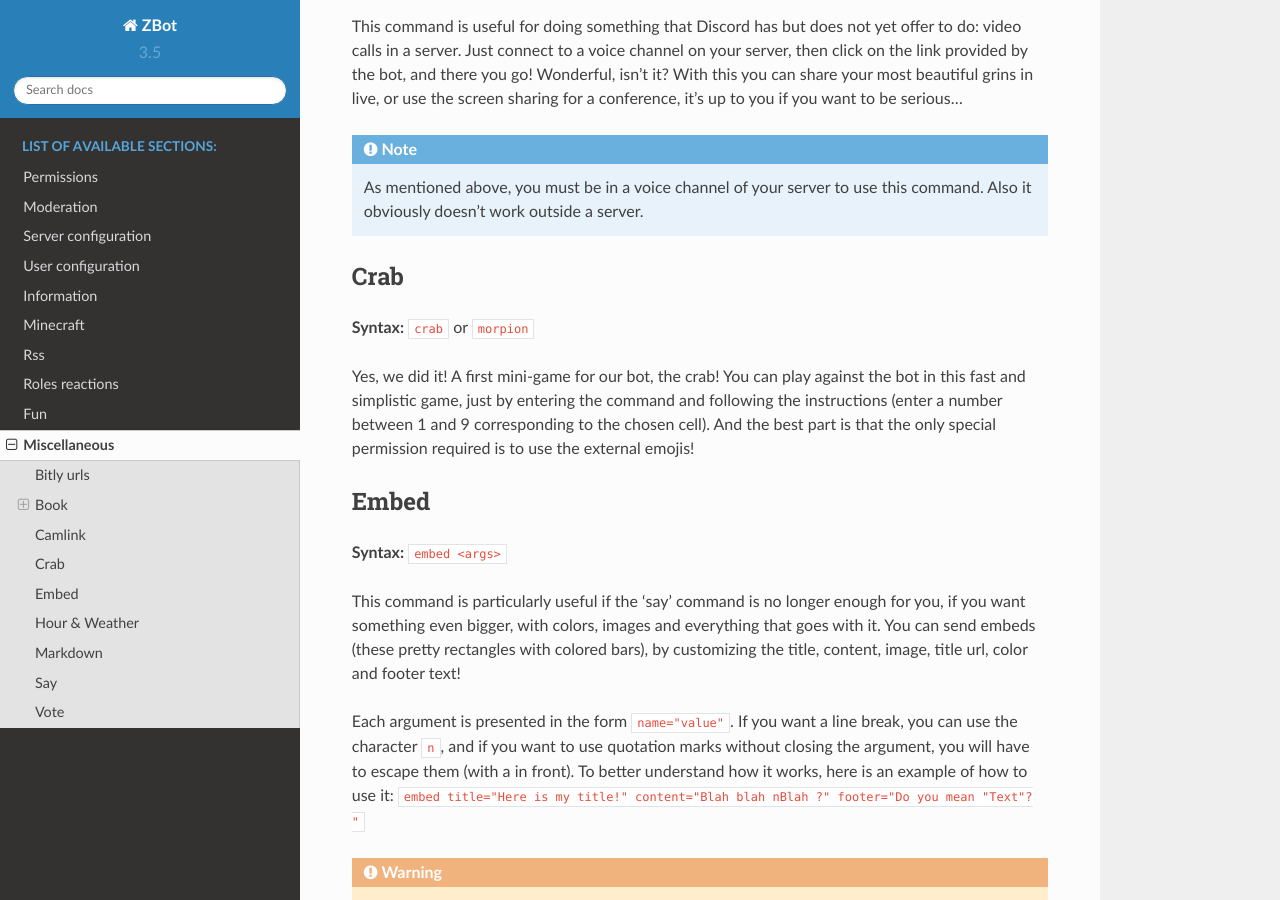
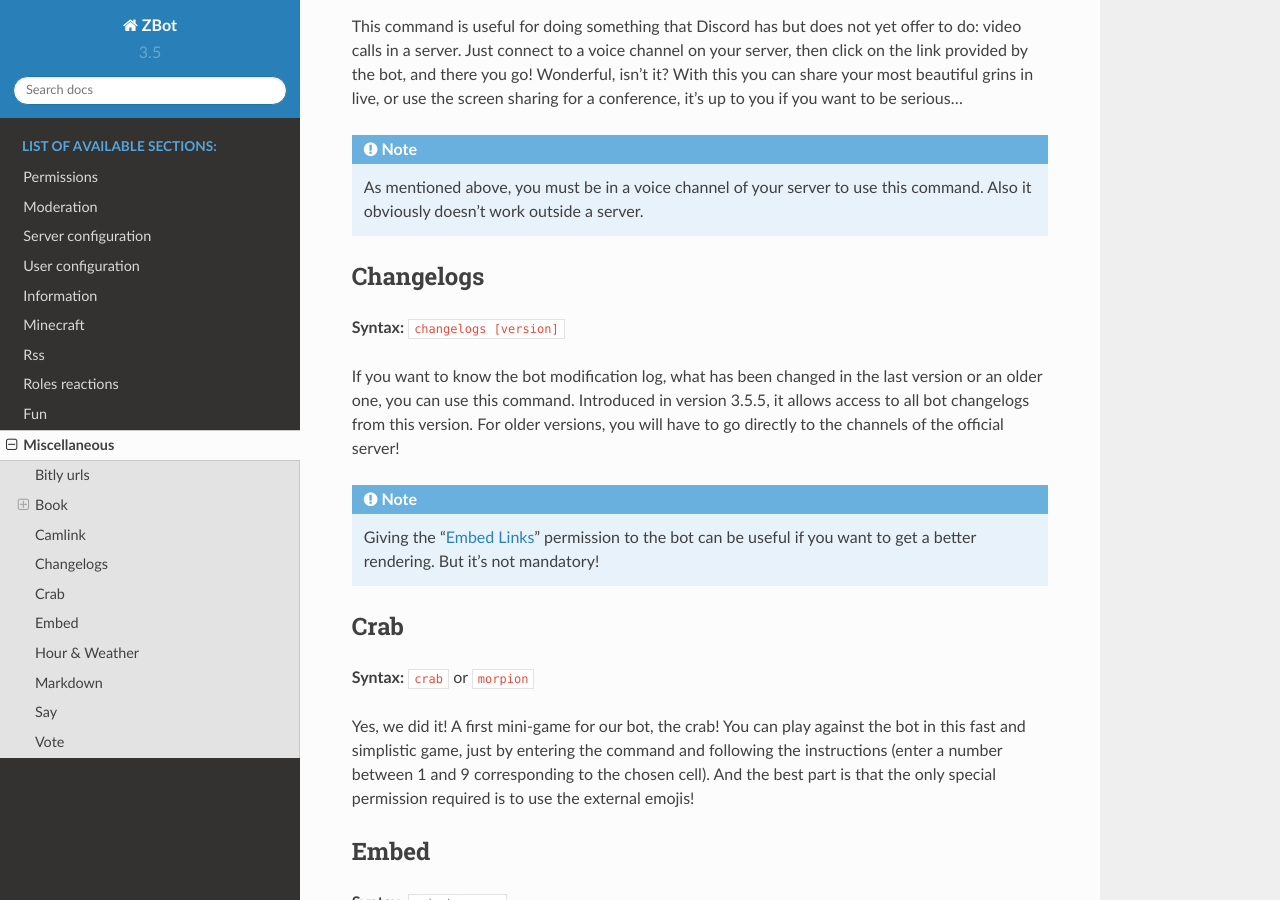
Before and after one commit to Axobot-org/Axobot, a Sphinx documentation site: the page built from docs/miscellaneous.rst, in a window 1280 px wide and 900 px high, scrolled down 1043 px. Built offline with Sphinx 7.4.7 and the Read the Docs theme 2.0.0, drawn with Linux system fonts in a browser that asks for light colours.

Commit message:
[add] docs/help for `changelogs` cmd

```diff
--- a/docs/miscellaneous.rst
+++ b/docs/miscellaneous.rst
@@ -42,6 +42,17 @@ Camlink
 This command is useful for doing something that Discord has but does not yet offer to do: video calls in a server. Just connect to a voice channel on your server, then click on the link provided by the bot, and there you go! Wonderful, isn't it? With this you can share your most beautiful grins in live, or use the screen sharing for a conference, it's up to you if you want to be serious...
 
 .. note:: As mentioned above, you must be in a voice channel of your server to use this command. Also it obviously doesn't work outside a server.
+
+
+----------
+Changelogs
+----------
+
+**Syntax:** :code:`changelogs [version]`
+
+If you want to know the bot modification log, what has been changed in the last version or an older one, you can use this command. Introduced in version 3.5.5, it allows access to all bot changelogs from this version. For older versions, you will have to go directly to the channels of the official server!
+
+.. note:: Giving the "`Embed Links <perms.html#embed-links>`_" permission to the bot can be useful if you want to get a better rendering. But it's not mandatory!
 
 
 ----
```
Also changed, not shown: 1 other file.
